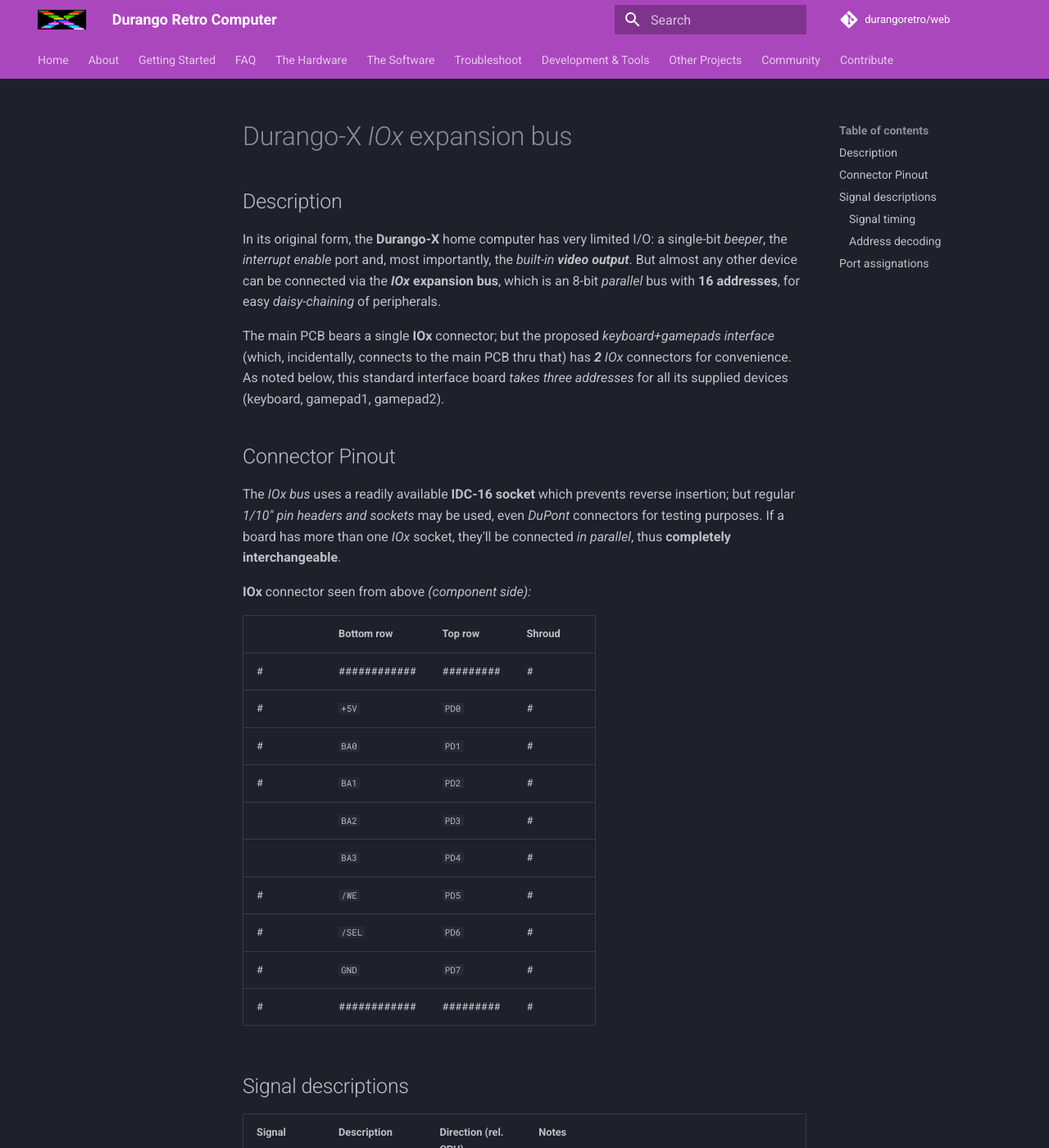
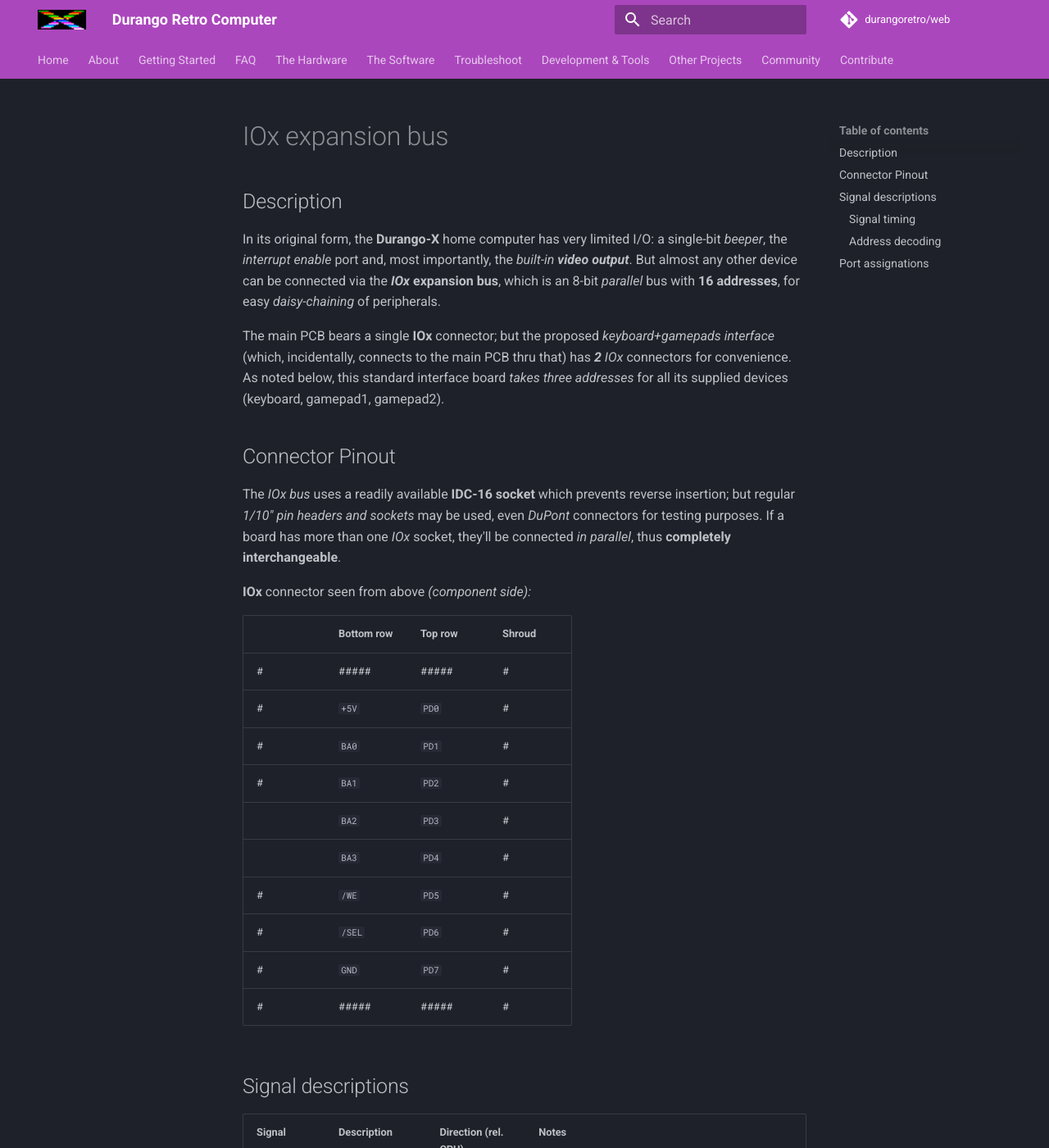
Before and after one commit to durangoretro/web, an MkDocs documentation site: the page built from docs/hardware/exp_bus.md, in a window 1280 px wide and 1400 px high. Shown: the whole window at 82% size. Built offline with MkDocs 1.6.1 and Material for MkDocs 9.7.7, drawn with Linux system fonts in a browser that asks for light colours; comment, search, counter and statistics services are not loaded.

Commit message:
improve IOx drawing and title

```diff
--- a/docs/hardware/exp_bus.md
+++ b/docs/hardware/exp_bus.md
@@ -1,4 +1,4 @@
-# Durango-X _IOx_ expansion bus
+# IOx expansion bus
 
 ## Description
 
@@ -19,7 +19,7 @@
 
 |  | Bottom row | Top row | Shroud |
 |--|------------|---------|--------|
-| #|############|#########|#       |
+| #|   #####    |  #####  |#       |
 | #|   `+5V`    |  `PD0`  |#       |
 | #|   `BA0`    |  `PD1`  |#       |
 | #|   `BA1`    |  `PD2`  |#       |
@@ -28,7 +28,7 @@
 | #|   `/WE`    |  `PD5`  |#       |
 | #|   `/SEL`   |  `PD6`  |#       |
 | #|   `GND`    |  `PD7`  |#       |
-| #|############|#########|#       |
+| #|   #####    |  #####  |#       |
 
 ## Signal descriptions
 
```
